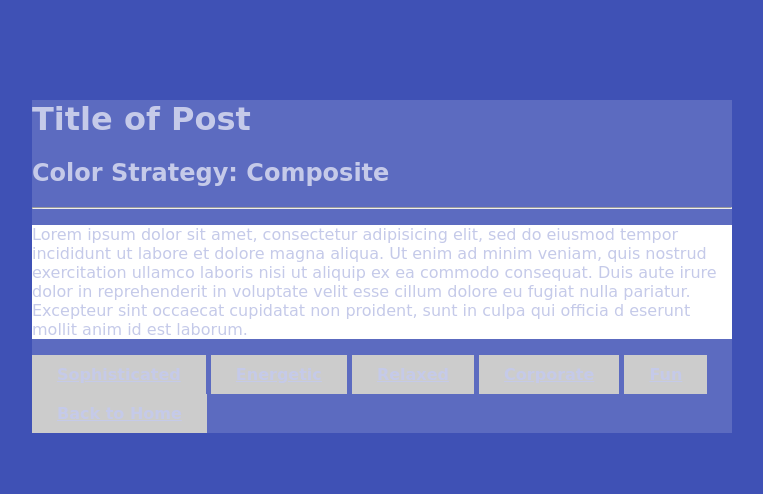
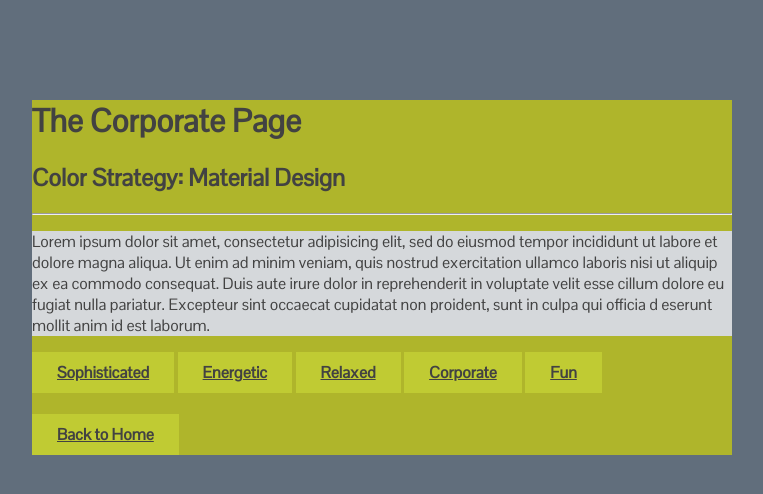
Before and after one commit to tien-q-nguyen2/Font-and-Color, a plain HTML site: page corporate.html in a window 1280 px wide. Shown: the whole page, without its empty margins (258-1021 px from the left). Drawn offline with Linux system fonts and the light colour scheme.

Commit message:
milestone update 1

```diff
--- a/corporate.html
+++ b/corporate.html
@@ -4,12 +4,13 @@
         <meta charset="utf-8">
         <title>Font and Color</title>
         <link rel="stylesheet" href="./css/base-styles.css">
+        <link href="https://fonts.googleapis.com/css?family=Pontano+Sans" rel="stylesheet">
         <link rel="stylesheet" href="./css/mystyles.css">
     </head>
     <body class="corporate">
         <div class="wrapper">
-            <h1>Title of Post</h1>
-            <h2>Color Strategy: Composite</h2>
+            <h1>The Corporate Page</h1>
+            <h2>Color Strategy: Material Design</h2>
             <hr/>
             <p>Lorem ipsum dolor sit amet, consectetur adipisicing elit,
                 sed do eiusmod tempor incididunt ut labore et dolore magna
@@ -25,7 +26,7 @@
             <a href="./relaxed.html">Relaxed</a>
             <a href="./corporate.html">Corporate</a>
             <a href="./fun.html">Fun</a>
-            <br/>
+            <br/><br/>
             <a href='./index.html'>Back to Home</a>
 
         </div>
--- a/css/mystyles.css
+++ b/css/mystyles.css
@@ -1,7 +1,7 @@
 /* Sophisticated */
 .sophisticated{
     background-color: #6419B2;
-    font-family: 'Playfair Display', serif;
+    font-family: 'Noto Serif', serif;
 }
 
 .sophisticated div{
@@ -77,26 +77,26 @@
 
 /* Corporate */
 .corporate{
-    background-color: #3F51B5;
-    font-family: 'Kalam', cursive;
+    background-color: #616e7c;
+    font-family: 'Pontano Sans', sans-serif;
 }
 
 .corporate div{
-    background-color: #5C6BC0;
+    background-color: #afb52b;
 }
 
 .corporate h1, .corporate h2{
-    color: #C5CAE9;
+    color: #424242;
 }
 
 .corporate p{
-    background-color: #FFF;
-    color: #C5CAE9;
+    background-color: #d5d8db;
+    color: #424242;
 }
 
 .corporate a{
-    background-color: #CCC;
-    color: #C5CAE9;
+    background-color: #c0cb33;
+    color: #424242;
     font-weight: bold;
 }
 
@@ -104,15 +104,20 @@
 /* Fun */
 .fun{
     background-color: #B2231F;
-    font-family: 'Vollkorn SC', serif;
+    font-family: 'Kurale', serif;
 }
 
 .fun div{
     background-color: #358ACC;
 }
 
-.fun h1, .fun h2{
+.fun h2{
     color: #FCFF76;
+}
+
+.fun h1 {
+    background-color: #FCFF76;
+    color: #FF2E28;
 }
 
 .fun p{
```
Also changed, not shown: energetic.html (+2 -2 lines), fun.html (+2 -2 lines), relaxed.html (+3 -3 lines), sophisticated.html (+2 -2 lines).
